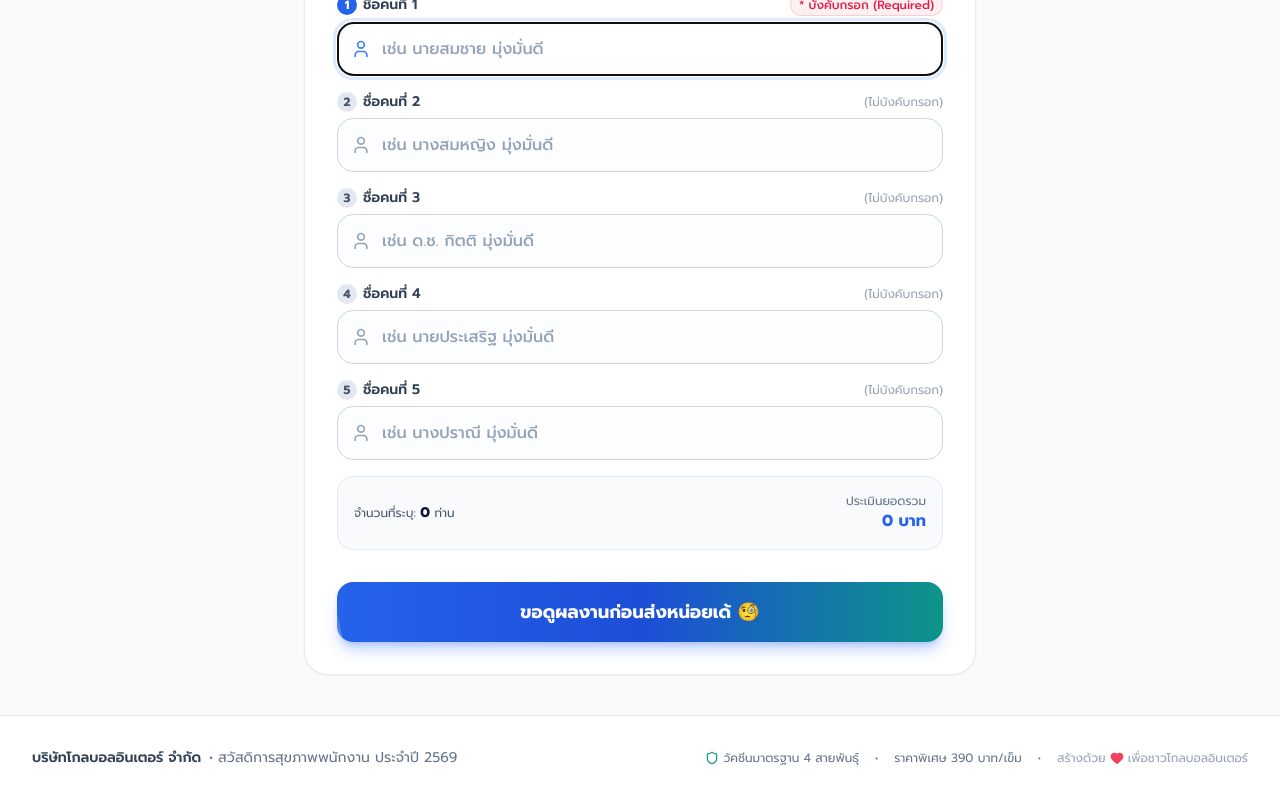
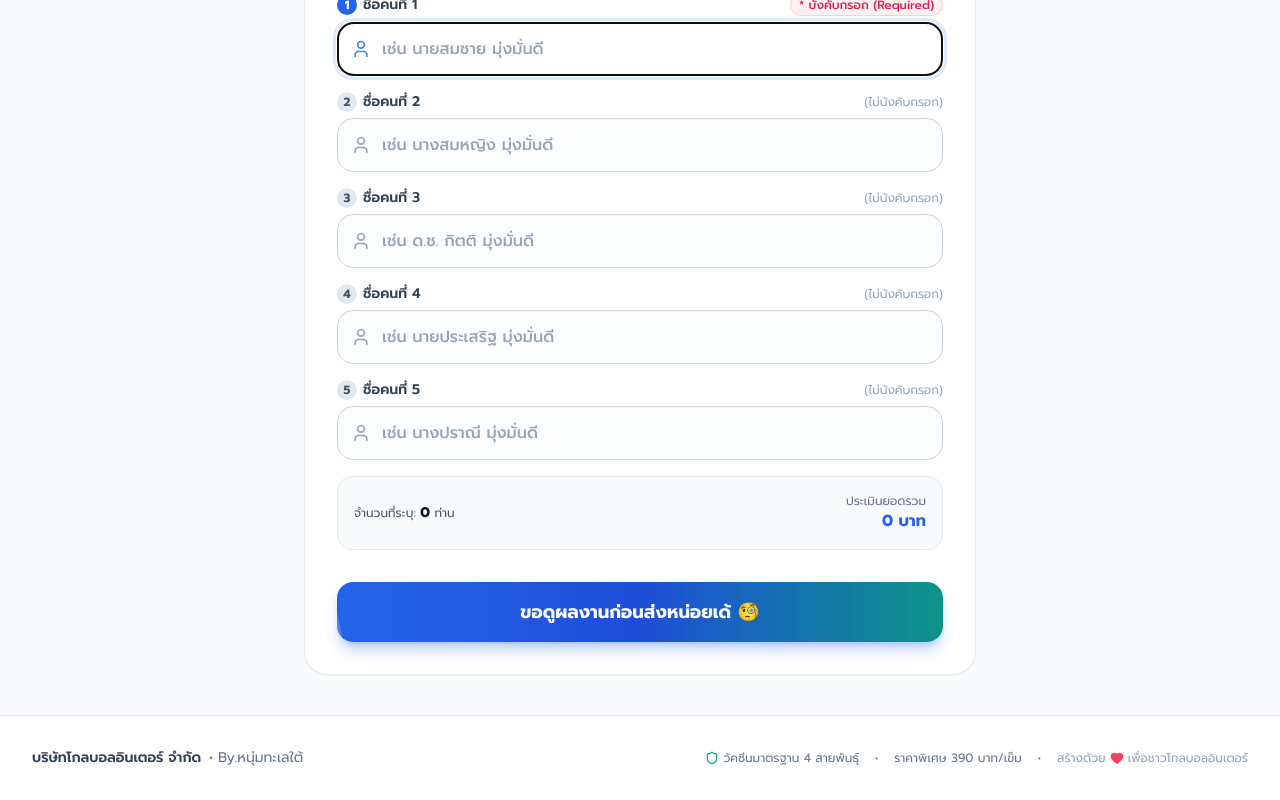
Before and after one commit to teddonsak/influenza-gi, a React (Vite) app: page / in a window 1280 px wide. Shown: the part 624-1424 px from the top of the page. Built offline with nearby package versions, Linux system fonts and the light colour scheme.

Commit message:
chore: update footer credit to By.หนุ่มทะเลใต้

```diff
--- a/src/components/Footer.tsx
+++ b/src/components/Footer.tsx
@@ -10,7 +10,7 @@ export const Footer: React.FC = () => {
 
           <div className="flex items-center gap-2">
             <span className="font-semibold text-slate-700">{COMPANY_NAME}</span>
-            <span>• สวัสดิการสุขภาพพนักงาน ประจำปี 2569</span>
+            <span>• By.หนุ่มทะเลใต้</span>
           </div>
 
           <div className="flex flex-wrap items-center justify-center gap-4 text-xs text-slate-500">
```
